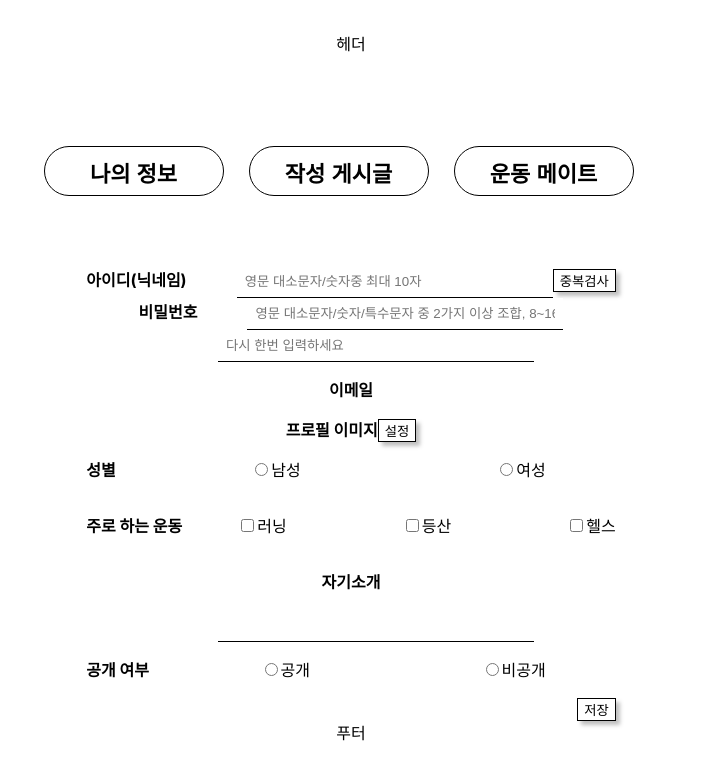
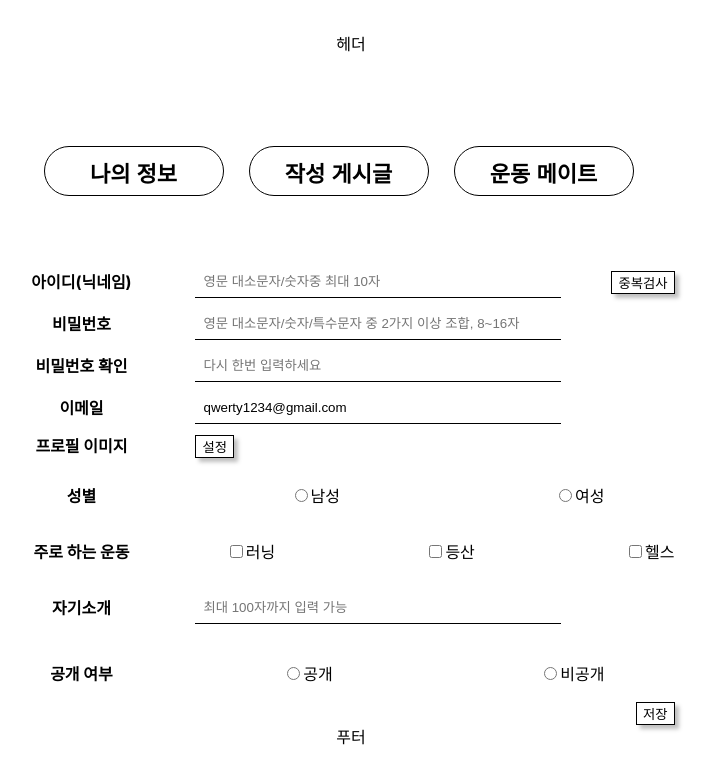
Before and after one commit to ashjang/FitTogether, a React (Vite) app in the folder web/: page / in a window 1280 px wide. Shown: the top 784 px of the page, without its empty margins (289-1001 px from the left). Built offline with nearby package versions, Linux system fonts and the light colour scheme.

Commit message:
MyInformation CSS 수정

```diff
--- a/web/src/components/MyPage/MyInformation.tsx
+++ b/web/src/components/MyPage/MyInformation.tsx
@@ -1,5 +1,7 @@
 /** @jsxImportSource @emotion/react */
+
 import { css } from '@emotion/react';
+import styled from '@emotion/styled';
 import React, { useState } from 'react';
 
 const MyInformation: React.FC = () => {
@@ -29,8 +31,8 @@ const MyInformation: React.FC = () => {
 
   return (
     <div>
-      <div>
-        <label css={labelFontStyle}>아이디(닉네임)</label>
+      <InputContainer>
+        <label css={labelStyle}>아이디(닉네임)</label>
         <input
           type="text"
           name="username"
@@ -42,32 +44,47 @@ const MyInformation: React.FC = () => {
         <button onClick={duplicationCheck} css={inputButton}>
           중복검사
         </button>
-      </div>
-      <div>
-        <label css={labelFontStyle}>비밀번호</label>
+      </InputContainer>
+      <InputContainer>
+        <label css={labelStyle}>비밀번호</label>
         <input
           type="password"
           name="password"
           css={inputStyles}
           placeholder="영문 대소문자/숫자/특수문자 중 2가지 이상 조합, 8~16자"
         />
-        <br />
+      </InputContainer>
+      <InputContainer>
+        <label css={labelStyle}>비밀번호 확인</label>
         <input
           type="password"
           name="password"
           css={inputStyles}
           placeholder="다시 한번 입력하세요"
         />
-      </div>
-      <p css={labelFontStyle}>이메일</p>
-      <div>
-        <span css={labelFontStyle}>프로필 이미지</span>
-        <button type="button" onClick={uploadProfileImage} css={inputButton}>
-          설정
-        </button>
-      </div>
+      </InputContainer>
+      <InputContainer>
+        <label css={labelStyle}>이메일</label>
+        <input
+          type="email"
+          name="email"
+          css={inputStyles}
+          value={'qwerty1234@gmail.com'}
+          readOnly
+        />
+      </InputContainer>
+      <InputContainer>
+        <label css={labelStyle}>프로필 이미지</label>
+        <input
+          type="button"
+          name="image"
+          onClick={uploadProfileImage}
+          css={inputButton}
+          value="설정"
+        />
+      </InputContainer>
       <div css={containerStyles}>
-        <p css={[labelStyles, labelFontStyle]}>성별</p>
+        <p css={labelStyle}>성별</p>
         <label css={radioButtonStyles}>
           <input type="radio" name="gender" value="남성" />
           남성
@@ -78,7 +95,7 @@ const MyInformation: React.FC = () => {
         </label>
       </div>
       <div css={containerStyles}>
-        <p css={[labelStyles, labelFontStyle]}>주로 하는 운동</p>
+        <p css={labelStyle}>주로 하는 운동</p>
         <label css={radioButtonStyles}>
           <input type="checkbox" name="favorite" value="러닝" />
           러닝
@@ -92,12 +109,17 @@ const MyInformation: React.FC = () => {
           헬스
         </label>
       </div>
-      <div>
-        <p css={labelFontStyle}>자기소개</p>
-        <input type="text" css={inputStyles}></input>
-      </div>
+      <InputContainer>
+        <p css={labelStyle}>자기소개</p>
+        <input
+          type="text"
+          css={inputStyles}
+          placeholder="최대 100자까지 입력 가능"
+          maxLength={100}
+        />
+      </InputContainer>
       <div css={containerStyles}>
-        <p css={[labelStyles, labelFontStyle]}>공개 여부 </p>
+        <p css={labelStyle}>공개 여부 </p>
         <label css={radioButtonStyles}>
           <input type="radio" name="publicStatus" value="공개" />
           공개
@@ -108,16 +130,22 @@ const MyInformation: React.FC = () => {
         </label>
       </div>
       <div css={formArea}>
-        <button type="button" onClick={handleSaveClick} css={saveButton}>
-          저장
-        </button>
+        <input
+          type="button"
+          name="save"
+          onClick={handleSaveClick}
+          css={inputButton}
+          value="저장"
+        />
       </div>
     </div>
   );
 };
 
-const labelFontStyle = css`
+const labelStyle = css`
   font-weight: bold;
+  width: 108px;
+  margin-right: 10px;
 `;
 
 const inputStyles = css`
@@ -126,7 +154,7 @@ const inputStyles = css`
   border: none;
   border-bottom: 1px solid black;
   outline: none;
-  width: 300px;
+  width: 350px;
 `;
 
 const inputButton = css`
@@ -135,11 +163,13 @@ const inputButton = css`
   text-align: center;
   box-shadow: 4px 4px 4px rgba(0, 0, 0, 25%);
   cursor: pointer;
+  margin-left: 50px;
 `;
 
 const formArea = css`
   display: flex;
   flex-direction: row-reverse;
+  align-items: flex-start;
 `;
 
 const containerStyles = css`
@@ -148,20 +178,14 @@ const containerStyles = css`
   justify-content: space-between;
 `;
 
-const labelStyles = css`
-  margin-right: 10px;
+const InputContainer = styled.div`
+  display: flex;
+  align-items: center;
+  margin-bottom: 10px;
 `;
 
 const radioButtonStyles = css`
   margin-right: 70px;
 `;
 
-const saveButton = css`
-  border: 1px solid black;
-  background-color: white;
-  text-align: center;
-  box-shadow: 4px 4px 4px rgba(0, 0, 0, 25%);
-  cursor: pointer;
-`;
-
 export default MyInformation;
```
